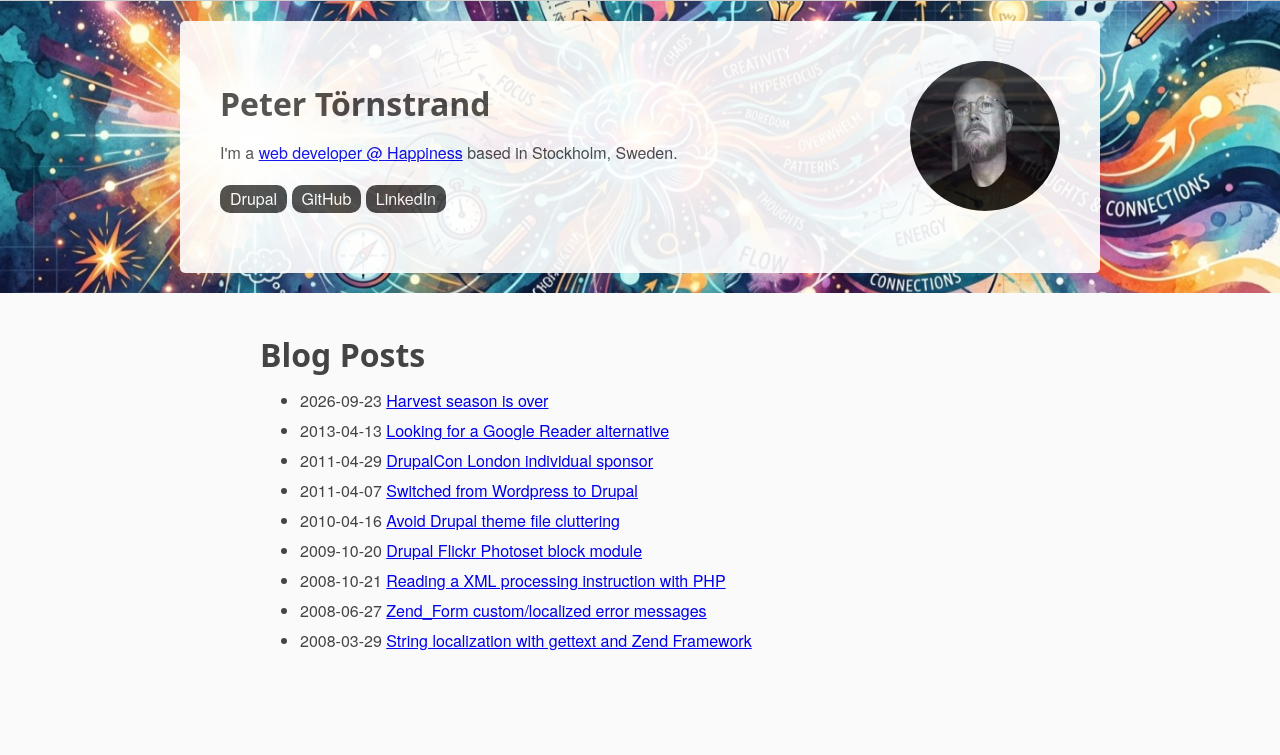
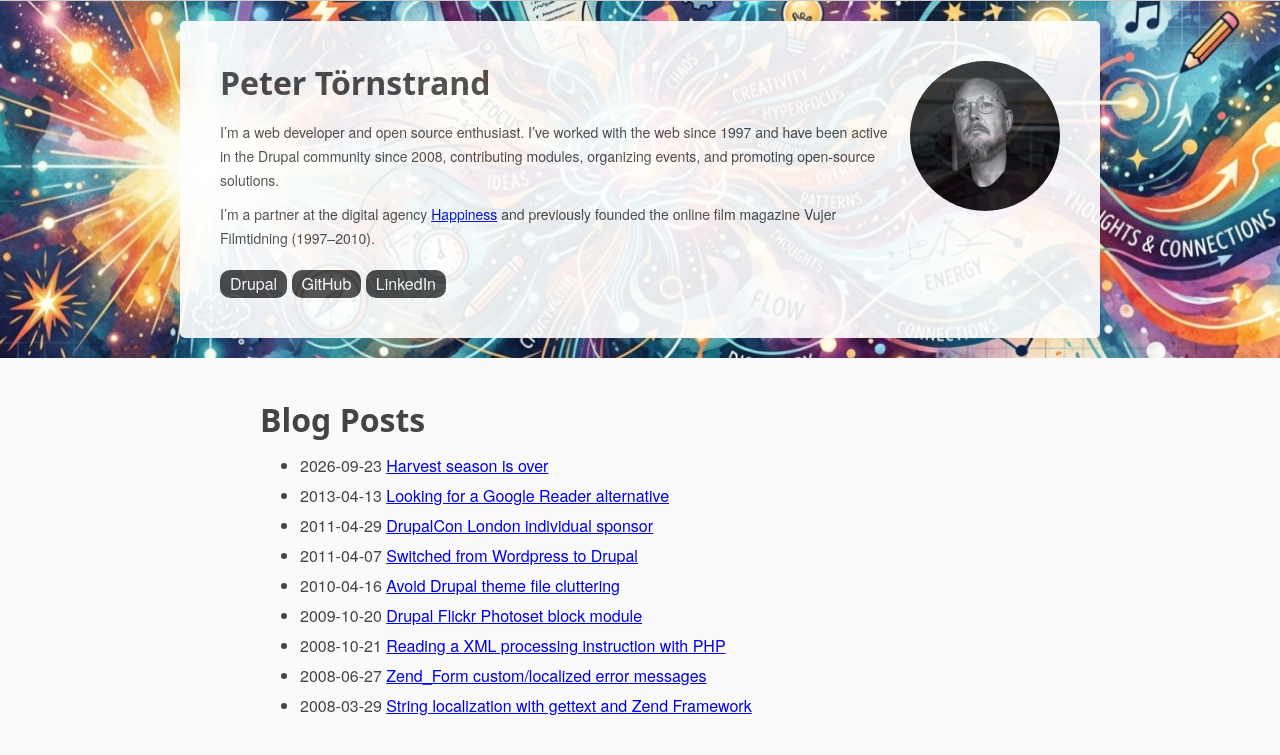
Before and after one commit to petertornstrand/tornstrand.com, a Jekyll site: the page built from index.html, in a window 1280 px wide. Shown: the top 755 px of the page. Built offline with Jekyll 4.4.1, drawn with Linux system fonts in a browser that asks for light colours; some web fonts are replaced.

Commit message:
Added SVG favicon, improved "About" content, updated CSS for margins and typography, and refined Docker Compose setup with volume caching.

```diff
--- a/_layouts/default.html
+++ b/_layouts/default.html
@@ -3,9 +3,10 @@
 <head>
     <meta charset="utf-8">
     <title>{{ page.title }}</title>
-    <meta name="description" content="{{ page.title }}">
     <meta name="author" content="Peter Törnstrand">
     <meta name="viewport" content="width=device-width,initial-scale=1">
+    <link rel="icon" href="/favicon.ico" sizes="32x32">
+    <link rel="icon" href="/favicon.svg" type="image/svg+xml">
     <link rel="stylesheet" href="/css/style.css">
     <link rel="preconnect" href="https://fonts.googleapis.com">
     <link rel="preconnect" href="https://fonts.gstatic.com" crossorigin>
@@ -18,7 +19,8 @@
         <img class="profile" src="/images/profile-peter.jpg" alt="Peter Törnstrand">
         <div class="about">
             <h1>Peter Törnstrand</h1>
-            <p>I'm a <a href="http://www.happiness.se/">web developer @ Happiness</a> based in Stockholm, Sweden.</p>
+            <p>I’m a web developer and open source enthusiast. I’ve worked with the web since 1997 and have been active in the Drupal community since 2008, contributing modules, organizing events, and promoting open-source solutions.</p>
+            <p>I’m a partner at the digital agency <a href="http://www.happiness.se/">Happiness</a> and previously founded the online film magazine Vujer Filmtidning (1997–2010).</p>
         </div>
         <div class="links">
             <p>
--- a/css/style.css
+++ b/css/style.css
@@ -48,6 +48,17 @@ em { font-style: italic; }
 strong { font-weight: bold;}
 small { font-size: 80%; }
 
+/* About */
+
+.about h1 {
+	margin-top: 0;
+}
+
+.about p {
+	font-size: 14px;
+	margin-bottom: 10px;
+}
+
 /* Links */
 
 a, a:visited {text-decoration: underline; outline: 0; }
@@ -65,6 +76,14 @@ p a, p a:visited { line-height: inherit; }
 
 .links a:visited {
 	color: #fff;
+}
+
+.links p:first-of-type {
+	margin-top: 20px;
+}
+
+.links p:last-of-type {
+	margin-bottom: 0;
 }
 
 /* Lists */
@@ -131,6 +150,7 @@ img.profile {
 	float: right;
 	border-radius: 50%;
 	width: 150px;
+	margin: 0 0 20px 20px;
 }
 
 /* Layout */
@@ -177,16 +197,6 @@ header .content-container {
 	margin-top: 20px;
 }
 
-/* Footer */
-
-footer .about h2 {
-	margin-top: 0;
-}
-
-footer .rss p {
-	margin-bottom: 0;
-}
-
 /* Code */
 
 pre, code {
--- a/docker-compose.yml
+++ b/docker-compose.yml
@@ -1,8 +1,12 @@
 services:
   jekyll:
     image: jekyll/jekyll:pages
-    command: jekyll serve --host 0.0.0.0 --watch --force_polling
+    command: sh -c "(bundle check || bundle install) && exec bundle exec jekyll serve --host 0.0.0.0 --watch --force_polling"
     ports:
       - "4000:4000"
     volumes:
       - .:/srv/jekyll
+      - bundle_cache:/usr/local/bundle
+
+volumes:
+  bundle_cache:
```
Also changed, not shown: favicon.ico, favicon.svg (added).
